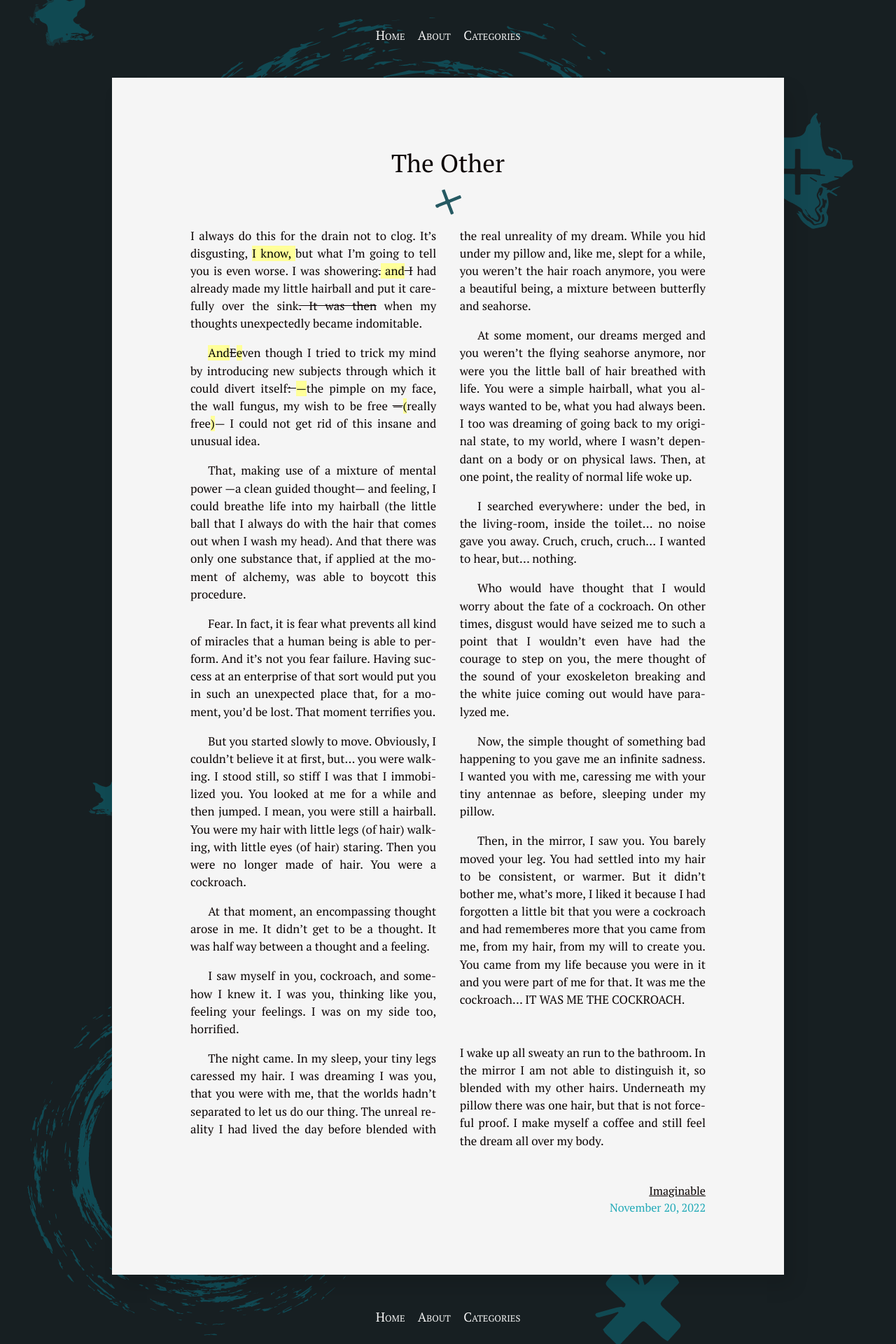
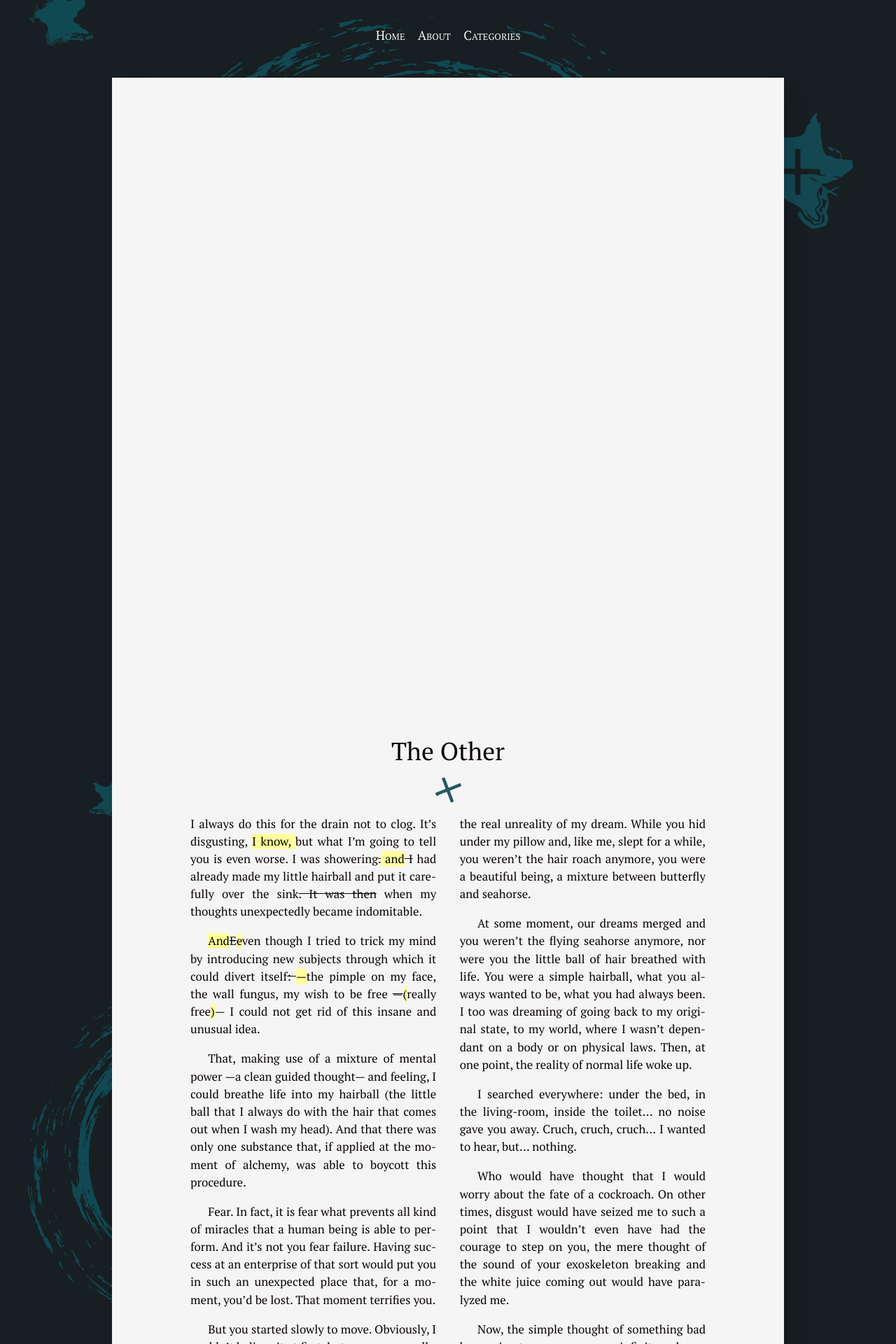
Before and after one commit to silvialohrmann/editorial, a Jekyll site: the page built from _posts/2022-11-20-the-other.md, in a window 1280 px wide. Shown: the top 1920 px of the page at 70% size. Built offline with Jekyll 4.4.1, drawn with Linux system fonts in a browser that asks for light colours.

Commit message:
Update _article.scss

```diff
--- a/_sass/_article.scss
+++ b/_sass/_article.scss
@@ -22,12 +22,8 @@
 }
 @media (min-width: $on-tablet) {
   .post {
-     padding: 4em 0;
+     padding: 44em 0;
   }
-  #main > div.two-column > h1 {
-  margin-top:0;
-  padding-bottom: 5em;
-}
  }
 .post p {
   text-align: justify;
```
